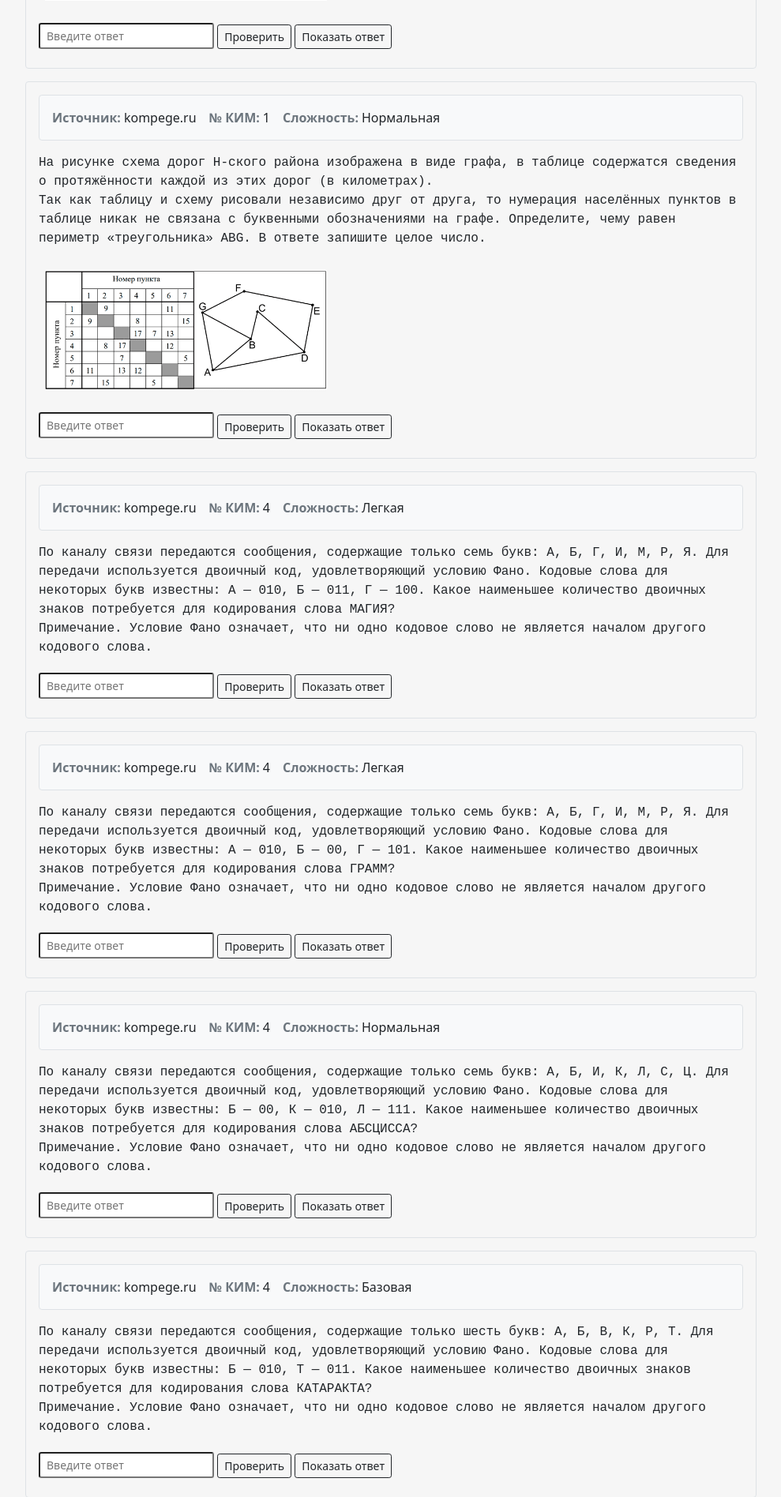
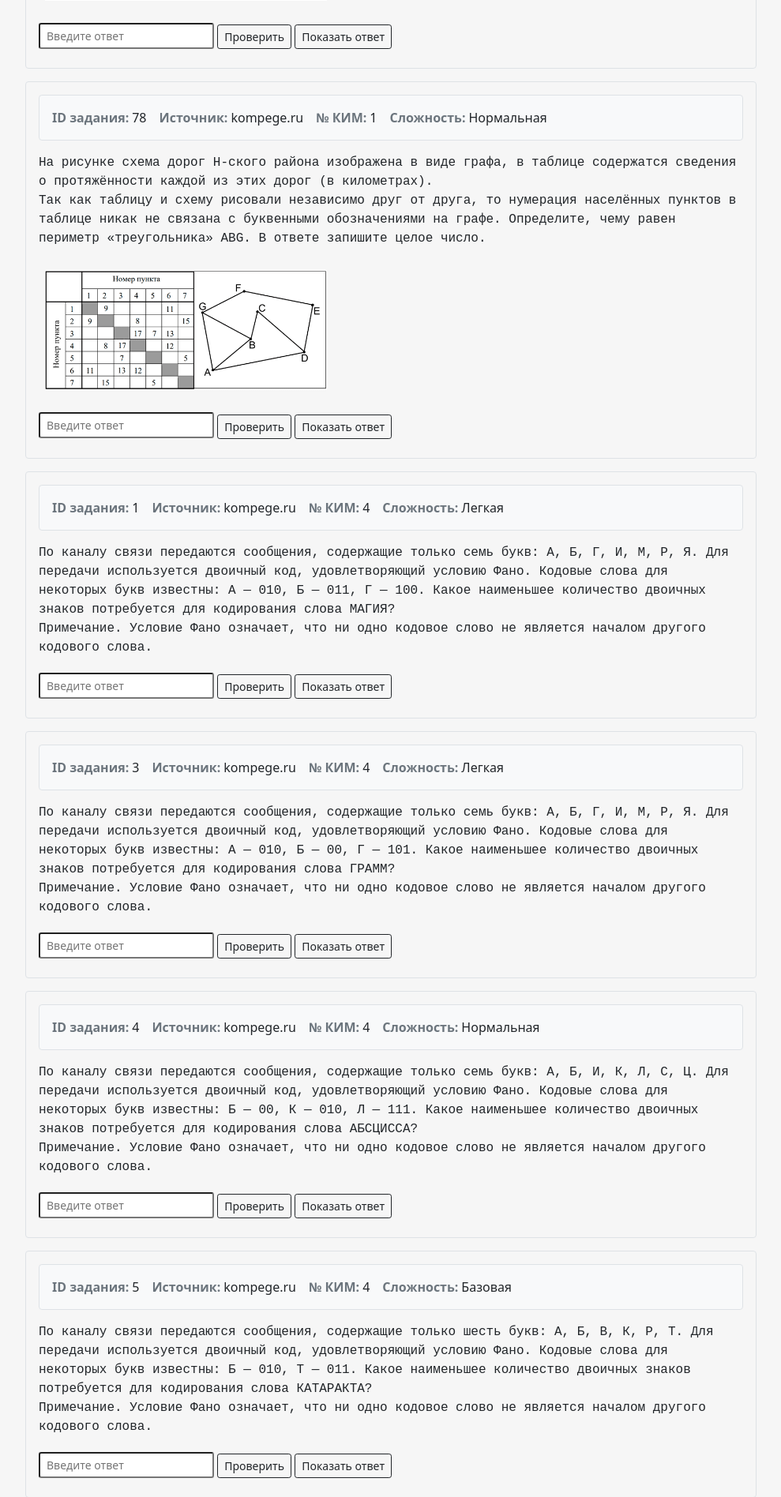
Before and after one commit to Keopint/EGE_WEBSITE_2, a Flask app: page /tasks in a window 1280 px wide. Shown: the part 515-2411 px from the top of the page at 79% size, without its empty margins (240-1229 px from the left). Run offline with Flask 3, Linux system fonts and the light colour scheme; data comes from the database, SQL or seed files in the repository; data that the repository does not hold is empty; some libraries are stand-ins or nearby versions.

Commit message:
ID заданий отображаюстя

```diff
--- a/templates/tasks.html
+++ b/templates/tasks.html
@@ -83,6 +83,10 @@
                 <div class="task-item border rounded p-3 mb-3">
                     <!-- Мета-данные задания -->
                     <div class="d-flex flex-wrap gap-3 bg-light border rounded p-3 mb-3">
+                        <div class="d-flex align-items-center">
+                            <span class="fw-bold text-secondary me-1">ID задания:</span>
+                            <span>{{ task.id }}</span>
+                        </div>
                         <div class="d-flex align-items-center">
                             <span class="fw-bold text-secondary me-1">Источник:</span>
                             <span>{{ task.source }}</span>
```
